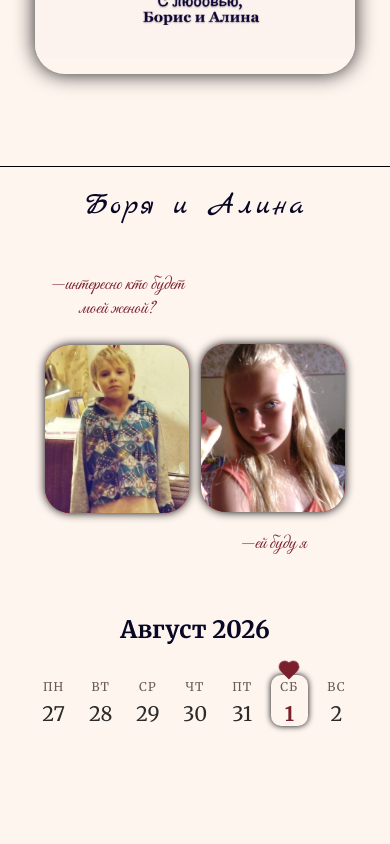
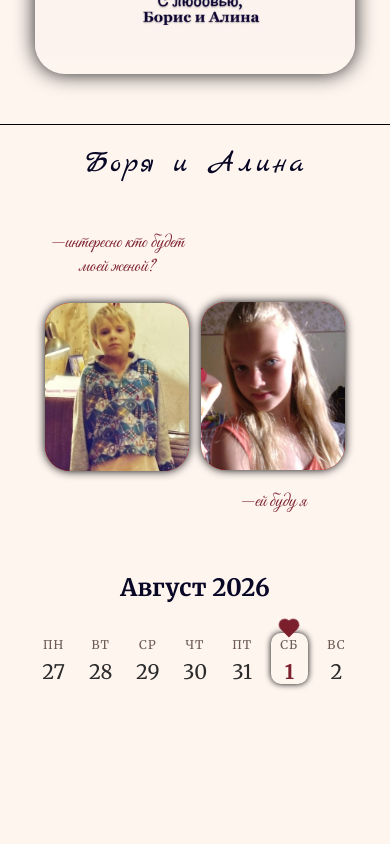
Before and after one commit to sashashevcov199929-ux/wedding-invitation, a React (Vite) app: page / in a window 390 px wide. Shown: the part 720-1564 px from the top of the page. Built offline with nearby package versions, Linux system fonts and the light colour scheme.

Commit message:
Размеры блоков поправил

```diff
--- a/src/components/Data/Data.module.css
+++ b/src/components/Data/Data.module.css
@@ -187,6 +187,10 @@
     padding: 10px; /* меньше отступы сверху/снизу */
     margin-bottom: 8px;
   }
+  .containerData {
+    min-height: 100%;
+    padding-bottom: 20px;
+  }
 
   .quoteTop,
   .quoteBottom {
--- a/src/components/Place/Place.module.css
+++ b/src/components/Place/Place.module.css
@@ -92,8 +92,8 @@
 @media (max-width: 480px) {
   .containerPlace {
     padding: 20px 10px; /* немного внутреннего отступа */
-    /* убираем height, чтобы блок растягивался под контент */
-    height: auto;
+
+    min-height: 100%;
   }
 
   .containerText {
@@ -130,7 +130,7 @@
     border-radius: 15px;
   }
   .containerBtn {
-    margin-top: 40px;
+    margin-top: 25px;
     width: 200px;
     height: 40px;
   }
```
